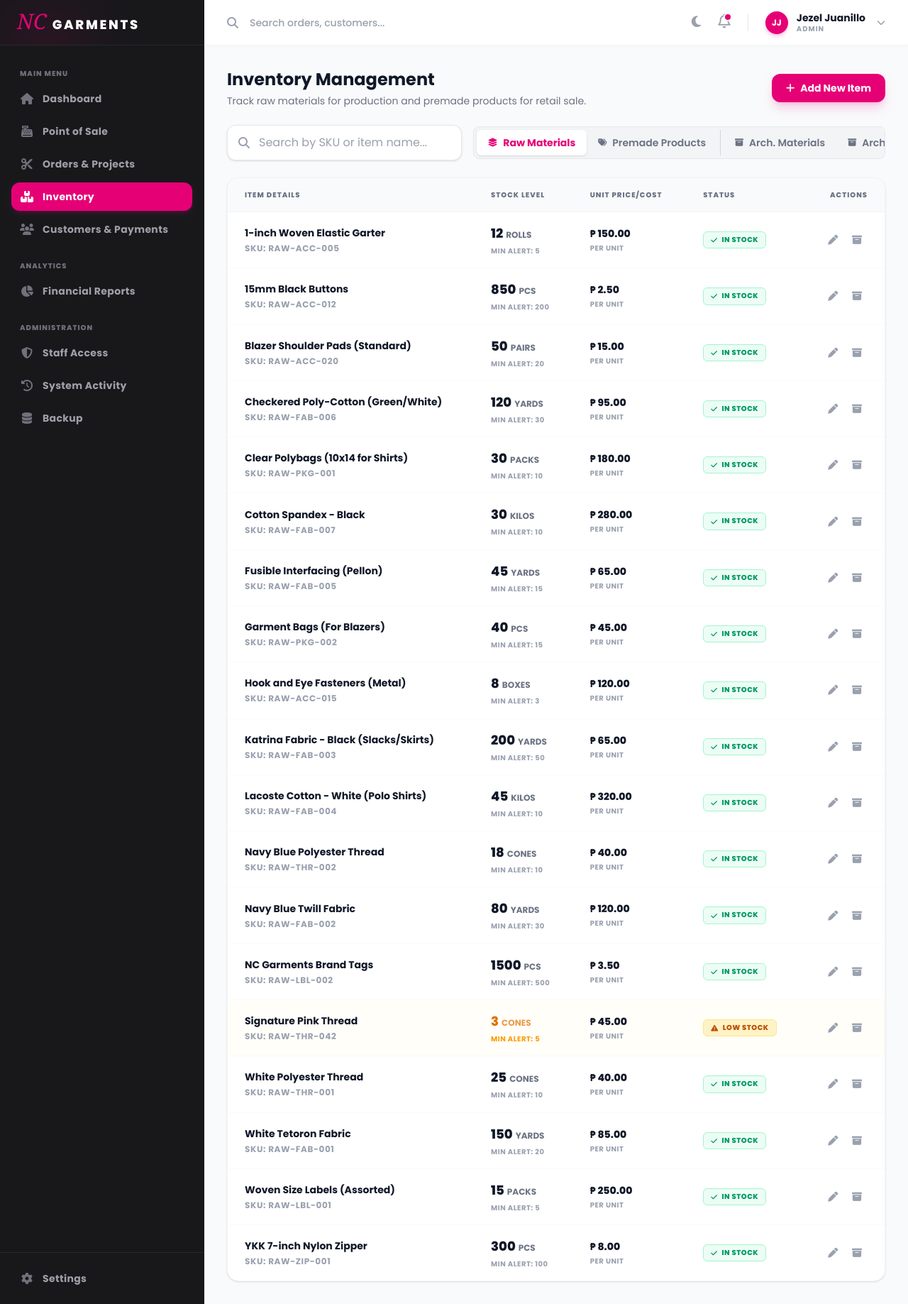
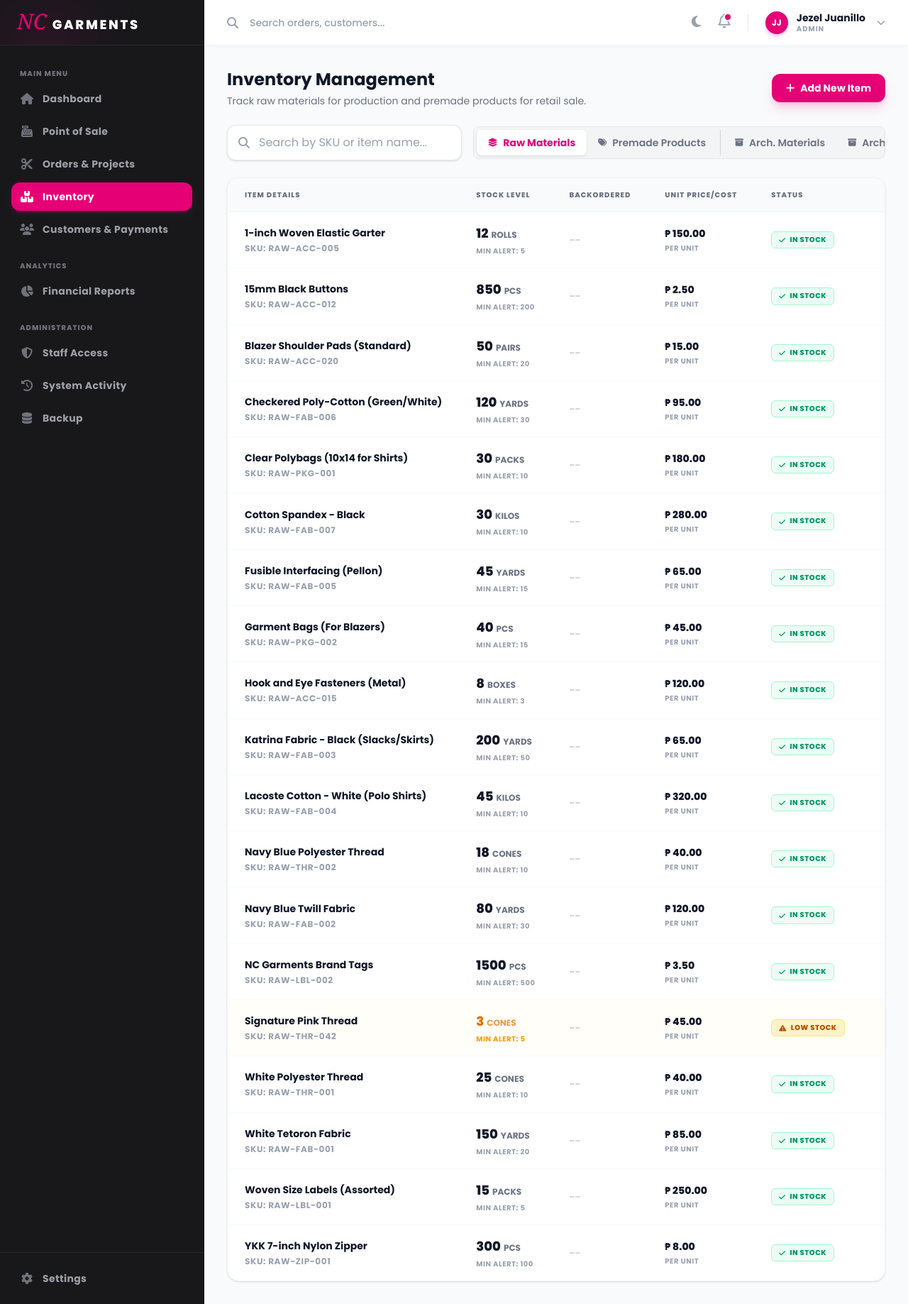
Before and after one commit to KiriyaGraysen/nc_garments, a PHP site: page /inventory.php in a window 1280 px wide. Shown: the whole page at 71% size. Run offline with PHP 8.4, Linux system fonts and the light colour scheme; a user stored in the database is signed in; data comes from the database, SQL or seed files in the repository.

Commit message:
Added backordered column and changes the start production progress from cutting to sampling

```diff
--- a/actions/start_production.php
+++ b/actions/start_production.php
@@ -77,7 +77,7 @@ try {
     }
 
     // Update the project to signify it has officially started!
-    $update_project = $conn->prepare("UPDATE project SET progress = 'cutting' WHERE project_id = ?");
+    $update_project = $conn->prepare("UPDATE project SET progress = 'sampling' WHERE project_id = ?");
     $update_project->bind_param("i", $project_id);
     $update_project->execute();
 
--- a/inventory.php
+++ b/inventory.php
@@ -84,6 +84,7 @@ include 'includes/header.php';
                     <tr>
                         <th class="px-6 py-4 text-left text-[10px] font-extrabold text-gray-500 dark:text-zinc-500 uppercase tracking-widest">Item Details</th>
                         <th class="px-6 py-4 text-left text-[10px] font-extrabold text-gray-500 dark:text-zinc-500 uppercase tracking-widest">Stock Level</th>
+                        <th class="px-6 py-4 text-left text-[10px] font-extrabold text-gray-500 dark:text-zinc-500 uppercase tracking-widest">Backordered</th>
                         <th class="px-6 py-4 text-left text-[10px] font-extrabold text-gray-500 dark:text-zinc-500 uppercase tracking-widest">Unit Price/Cost</th>
                         <th class="px-6 py-4 text-left text-[10px] font-extrabold text-gray-500 dark:text-zinc-500 uppercase tracking-widest">Status</th>
                         <th class="px-6 py-4 text-right text-[10px] font-extrabold text-gray-500 dark:text-zinc-500 uppercase tracking-widest">Actions</th>
@@ -93,33 +94,39 @@ include 'includes/header.php';
 
                     <?php
                     if ($items_result->num_rows === 0) {
-                        echo '<tr><td colspan="5" class="px-6 py-8 text-center text-gray-500">No items found in this category.</td></tr>';
+                        echo '<tr><td colspan="6" class="px-6 py-8 text-center text-gray-500">No items found in this category.</td></tr>';
                     }
 
                     while ($item = $items_result->fetch_assoc()) {
 
-                        // NEW LOGIC: Calculate Stock States
-                        $stock_val = (int)$item['stock'];
-                        $alert_val = (int)$item['alert'];
+                        // Treat stock as float now since we upgraded to DECIMAL
+                        $stock_val = (float)$item['stock'];
+                        $alert_val = (float)$item['alert'];
+
+                        // Calculate Deficit Logic
+                        $deficit = 0;
+                        $display_stock = $stock_val;
+
+                        if ($stock_val < 0) {
+                            $deficit = abs($stock_val); // Turn negative into positive deficit
+                            $display_stock = 0; // Cap visual stock at zero
+                        }
 
                         $is_out_of_stock = $stock_val <= 0;
                         $is_low_stock = !$is_out_of_stock && ($stock_val <= $alert_val);
 
                         $metric_label = $base_type === 'raw_material' ? htmlspecialchars($item['metric']) : 'Size: ' . htmlspecialchars($item['metric']);
 
-                        // Escaping for JS injection
                         $safe_sku = addslashes($item['sku']);
                         $safe_name = addslashes($item['name']);
                         $safe_metric = addslashes($item['metric']);
 
-                        // Dynamic Row Background
                         $row_bg = '';
                         if (!$is_archived_view) {
                             if ($is_out_of_stock) $row_bg = 'bg-rose-50/30 dark:bg-rose-900/5';
                             elseif ($is_low_stock) $row_bg = 'bg-amber-50/30 dark:bg-amber-900/5';
                         }
 
-                        // Dynamic Text Colors for the Stock Column
                         $stock_color = 'text-gray-900 dark:text-white';
                         $metric_color = 'text-gray-500';
                         $alert_color = 'text-gray-400';
@@ -144,11 +151,25 @@ include 'includes/header.php';
                             </td>
                             <td class="px-6 py-4">
                                 <div class="flex items-baseline gap-1">
-                                    <span class="text-lg font-extrabold '.$stock_color.'">'.$item['stock'].'</span>
+                                    <span class="text-lg font-extrabold '.$stock_color.'">'.$display_stock.'</span>
                                     <span class="text-xs font-bold '.$metric_color.' uppercase">'.$metric_label.'</span>
                                 </div>
                                 <div class="text-[10px] font-bold '.$alert_color.' mt-1 uppercase tracking-wider">Min Alert: '.$item['alert'].'</div>
                             </td>
+
+                            <td class="px-6 py-4">';
+                                if ($deficit > 0 && !$is_archived_view) {
+                                    echo '
+                                    <div class="flex items-baseline gap-1">
+                                        <span class="text-base font-extrabold text-rose-600 dark:text-rose-500">'.$deficit.'</span>
+                                        <span class="text-[10px] font-bold text-rose-600/70 uppercase">'.$metric_label.'</span>
+                                    </div>
+                                    <div class="text-[10px] font-bold text-rose-500 mt-1 uppercase tracking-wider">Owed to Prod.</div>';
+                                } else {
+                                    echo '<span class="text-gray-300 dark:text-zinc-700 font-bold">--</span>';
+                                }
+                            echo '</td>
+
                             <td class="px-6 py-4">
                                 <div class="font-extrabold text-gray-900 dark:text-white">₱ '.number_format($item['price'], 2).'</div>
                                 <div class="text-[10px] font-bold text-gray-400 mt-1 uppercase tracking-wider">Per Unit</div>
@@ -159,17 +180,14 @@ include 'includes/header.php';
                                             <i class="fa-solid fa-box-archive"></i> Archived
                                           </span>';
                                 } elseif ($is_out_of_stock) {
-                                    // NO STOCK BADGE (RED/ROSE)
                                     echo '<span class="bg-rose-100 text-rose-700 dark:bg-rose-500/20 dark:text-rose-400 text-[10px] font-extrabold px-2.5 py-1 rounded-md uppercase tracking-wider border border-rose-200 dark:border-rose-500/30 flex items-center w-max gap-1.5">
                                             <i class="fa-solid fa-circle-xmark"></i> Out of Stock
                                           </span>';
                                 } elseif ($is_low_stock) {
-                                    // LOW STOCK BADGE (ORANGE/AMBER)
                                     echo '<span class="bg-amber-100 text-amber-700 dark:bg-amber-500/20 dark:text-amber-400 text-[10px] font-extrabold px-2.5 py-1 rounded-md uppercase tracking-wider border border-amber-200 dark:border-amber-500/30 flex items-center w-max gap-1.5">
                                             <i class="fa-solid fa-triangle-exclamation"></i> Low Stock
                                           </span>';
                                 } else {
-                                    // IN STOCK BADGE (GREEN/EMERALD)
                                     echo '<span class="bg-emerald-50 text-emerald-600 dark:bg-emerald-500/10 dark:text-emerald-400 text-[10px] font-extrabold px-2.5 py-1 rounded-md uppercase tracking-wider border border-emerald-200 dark:border-emerald-500/20 flex items-center w-max gap-1.5">
                                             <i class="fa-solid fa-check"></i> In Stock
                                           </span>';
@@ -243,8 +261,8 @@ include 'includes/header.php';
 
                 <div class="grid grid-cols-2 gap-4">
                     <div>
-                        <label class="block text-xs font-bold text-gray-600 dark:text-zinc-400 mb-2 uppercase tracking-wide">Current Stock</label>
-                        <input type="number" id="inv_stock" min="0" value="0" required class="w-full px-4 py-3 bg-gray-50 dark:bg-zinc-950 border border-gray-200 dark:border-zinc-800 text-gray-900 dark:text-white rounded-xl focus:ring-2 focus:ring-pink-500 focus:border-transparent outline-none transition-all text-sm font-medium">
+                        <label class="block text-xs font-bold text-gray-600 dark:text-zinc-400 mb-2 uppercase tracking-wide">Current Stock / Deficit</label>
+                        <input type="number" step="0.01" id="inv_stock" value="0.00" required class="w-full px-4 py-3 bg-gray-50 dark:bg-zinc-950 border border-gray-200 dark:border-zinc-800 text-gray-900 dark:text-white rounded-xl focus:ring-2 focus:ring-pink-500 focus:border-transparent outline-none transition-all text-sm font-medium">
                     </div>
                     <div>
                         <label class="block text-xs font-bold text-gray-600 dark:text-zinc-400 mb-2 uppercase tracking-wide">Price / Cost (₱)</label>
@@ -263,7 +281,7 @@ include 'includes/header.php';
                     </div>
                     <div>
                         <label class="block text-xs font-bold text-gray-600 dark:text-zinc-400 mb-2 uppercase tracking-wide">Low Stock Alert</label>
-                        <input type="number" id="inv_alert" min="0" value="10" required class="w-full px-4 py-3 bg-gray-50 dark:bg-zinc-950 border border-gray-200 dark:border-zinc-800 text-gray-900 dark:text-white rounded-xl focus:ring-2 focus:ring-pink-500 focus:border-transparent outline-none transition-all text-sm font-medium">
+                        <input type="number" step="0.01" id="inv_alert" min="0" value="10.00" required class="w-full px-4 py-3 bg-gray-50 dark:bg-zinc-950 border border-gray-200 dark:border-zinc-800 text-gray-900 dark:text-white rounded-xl focus:ring-2 focus:ring-pink-500 focus:border-transparent outline-none transition-all text-sm font-medium">
                     </div>
                 </div>
             </form>
```
